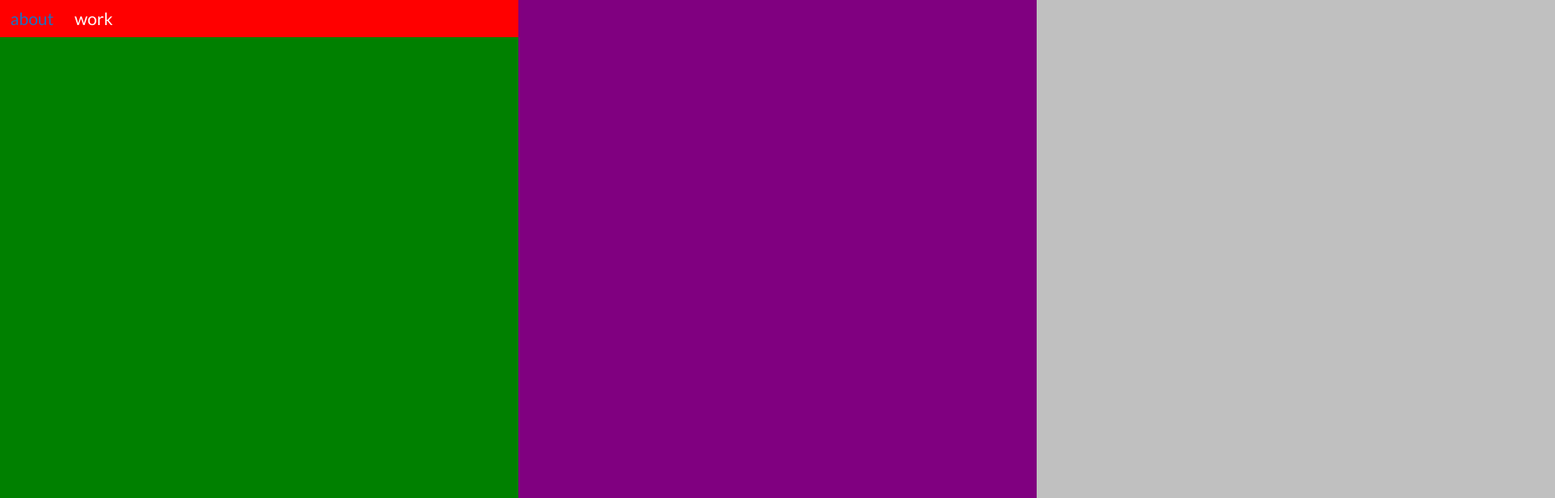
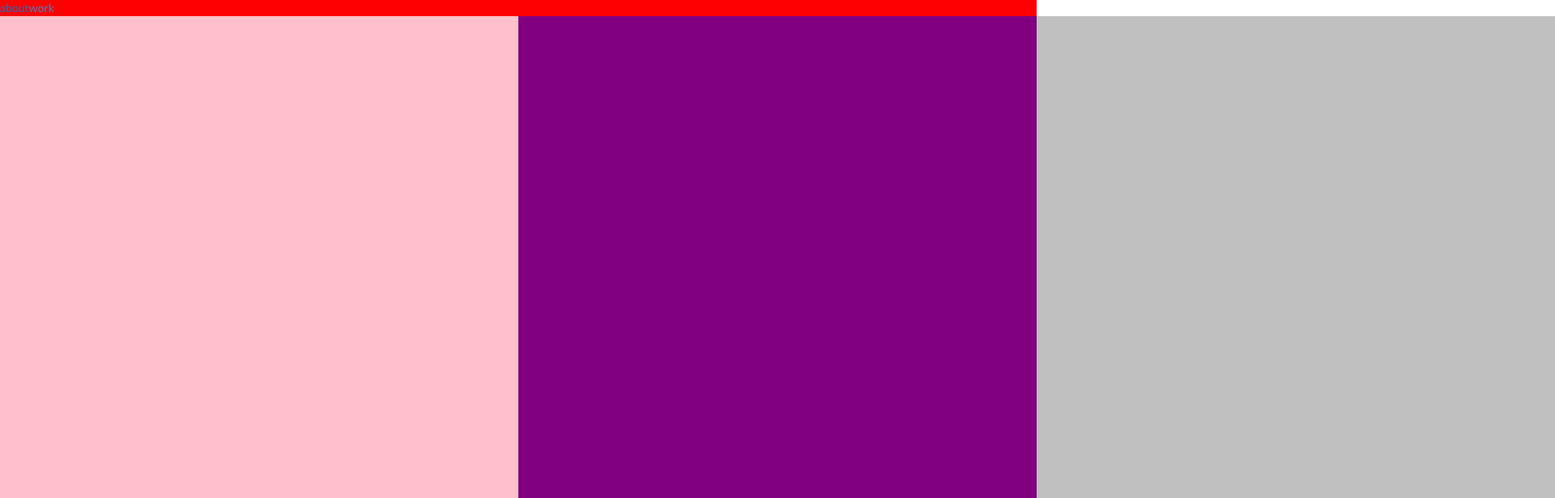
Before and after one commit to ahumphries102/Portfolio, a React (Create React App) app: page / in a window 1280 px wide. Shown: the top 616 px of the page at 81% size, 1920 px wide, since content can reach past the window. Built offline with nearby package versions, Linux system fonts and the light colour scheme.

Commit message:
Latest Iteration of Portfolio

```diff
--- a/src/App.css
+++ b/src/App.css
@@ -16,19 +16,25 @@ html{
 }
 body{
 }
-
 .mainContainer{
   position: relative;
   background-color:yellow;
+  right: 50%;
   display: flex;
   height: 100vh;
-  width: 200vw;
+  width: 200%;
   overflow: hidden;
 }
+.moveL{
+  transform: translate3d(25%, 0, 0);
+}
+.moveR{
+  transform: translate3d(0%, 0, 0);
+}
 .wrapL{
+  position: relative;
   background-color: pink;
-  position: absolute;
-  width:50vw;
+  width:50%;
 }
 .nav{
   background-color:red;
@@ -38,14 +44,14 @@ body{
 }
 .wrapR{
   background-color: purple;
-  width:50vw;
+  width:50%;
 }
 .about{
   background-color: green;
-  width:50vw;
+  width:50%;
 }
 .port{  background-color: silver;
-  width:50vw;
+  width:50%;
 }
 /**** introText styles all the texxt inside the intro box ****/
 .introText{
--- a/src/Components/MainContainer.js
+++ b/src/Components/MainContainer.js
@@ -5,36 +5,52 @@ import Animated from './Animated'
 import Animated2 from './Animated2'
 
 export default function MainContainer(){
+	const [toggleAbout, setToggleAbout] = useState(true)
+	const [toggleWork, setToggleWork] = useState(true)
+	const [button, setButton] = useState('>')
+	const [shiftCon, setShiftCon] = useState(true)
+	const [navAbout, setNavAbout] = useState('about')
+	const [navWork, setNavWork] = useState('work')
 
+	const togWork = useSpring({
+	    zIndex:'1',
+	    from: { transform: 'translate(0%,0)' },
+	    transform:`translate: (${toggleWork ? '0%' : '-25%'},0)`,
+	    config: { ease: 5000 }
+  	})
 
-  const [toggle, setToggle] = useState(true)
-  const [button, setButton] = useState('>')
-
-  function toggleImg(){
-  	return setToggle(!toggle)
-  }
-
-  function toggleButton(){
-  	setButton(button === 'x' ? '>' : 'x')
-  }
-
-  function callTwoFunctions(){
-  	toggleImg()
-  	toggleButton()
-  	console.log(button)
-  }
+	const togAbout = useSpring({
+	    zIndex:'1',
+	    from: { transform: 'translate(0%,0)' },
+	    transform:`translate: (${toggleAbout ? '0%' : '25%'},0)`,
+	    config: { ease: 5000 }
+  	})
+	function toggleButton(){
+		setButton(button === 'x' ? '>' : 'x')
+	}
+	function showAbout(){
+		setNavAbout(navAbout === 'about' ? 'home' : 'about')
+		setToggleAbout(!toggleAbout)
+		console.log(toggleWork)
+	}
+	function showWork(){
+		setNavWork(navWork === 'work' ? 'home' : 'work')
+		setToggleWork(!toggleWork)
+	}
 	return(
-		<section className="mainContainer">
+		<div>
+			<nav className="nav">
+				<a href="#" onClick={showAbout}>{navAbout}</a>
+				<a href="#" onClick={showWork}>{navWork}</a>
+			</nav>
+		<animated.div style={togAbout, togWork} className="mainContainer" id="mainCon">
 			<div className="about" id="about"></div>
 			<div className="wrapL" id="">
-				<nav className="nav">
-					<a href="#about">about</a>
-					<a href="#home">work</a>
-				</nav>
 			</div>
-			<div className="wrapR" id="home">
+			<div className="wrapR">
 			</div>
-			<div className="port"></div>
-		</section>
+			<div className="port" id="home"></div>
+		</animated.div>
+		</div>
 	)
 }
--- a/src/index.js
+++ b/src/index.js
@@ -1,12 +1,12 @@
 import React from 'react';
 import ReactDOM from 'react-dom';
 import './index.css';
-import App from './App';
+import MainContainer from './Components/MainContainer';
 import './App.css'
 import 'semantic-ui-css/semantic.min.css';
 import * as serviceWorker from './serviceWorker';
 
-ReactDOM.render(<App />, document.getElementById('root'));
+ReactDOM.render(<MainContainer />, document.getElementById('root'));
 
 // If you want your app to work offline and load faster, you can change
 // unregister() to register() below. Note this comes with some pitfalls.
```
Also changed, not shown: src/Components/Animated3.js (added, +22 -0 lines).
